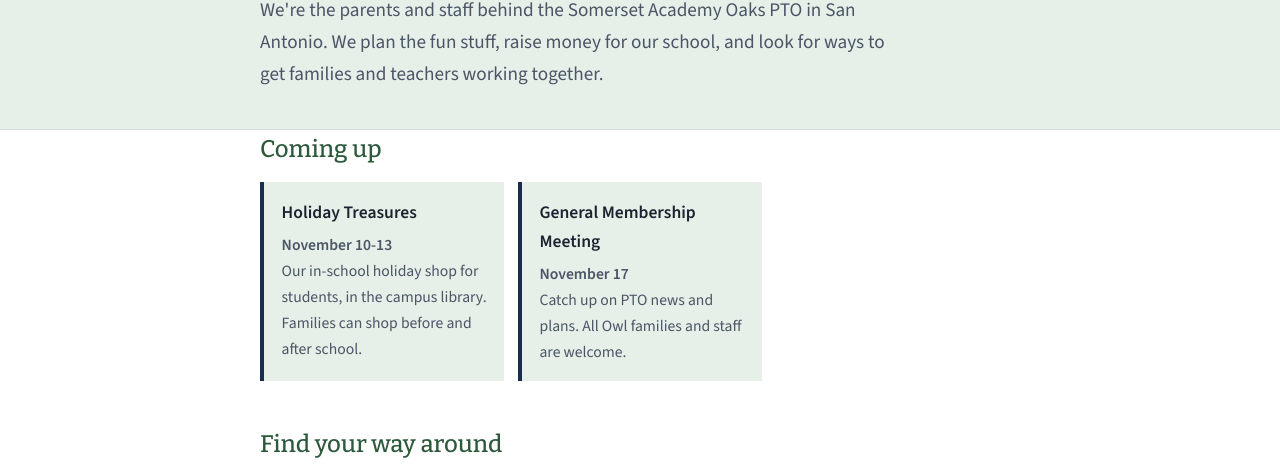
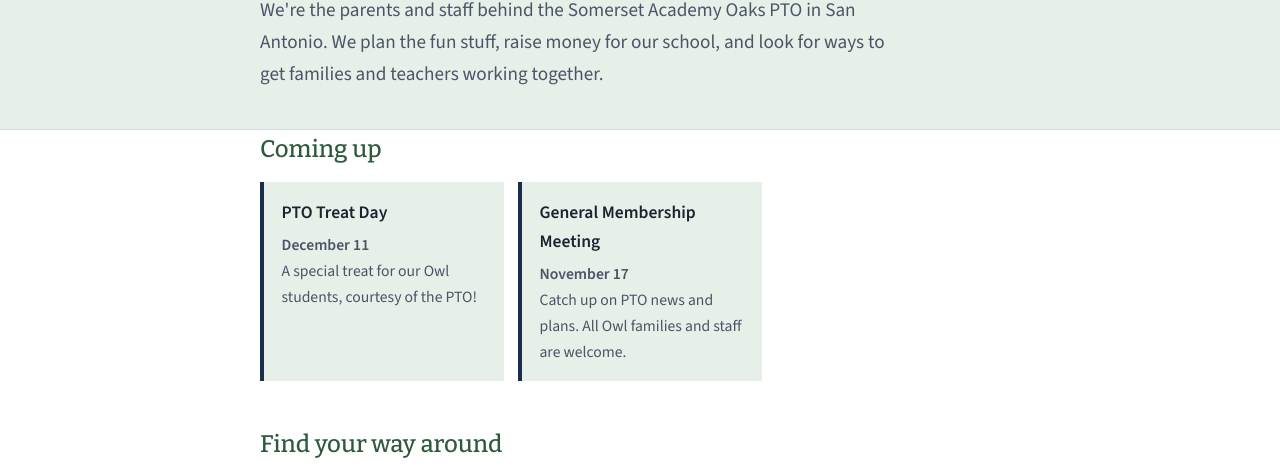
Before and after one commit to somersetoakspto/somersetoakspto, a plain HTML site: page index.html in a window 1280 px wide. Shown: the part 278-752 px from the top of the page. Drawn offline with nearby package versions, Linux system fonts and the light colour scheme.

Commit message:
Update upcoming events in index.html
Replaced the previous events with new upcoming events, including PTO Treat Day and updated General Membership Meeting details.

```diff
--- a/index.html
+++ b/index.html
@@ -41,13 +41,23 @@
 </div>
 
 <main class="wrap">
-  <section aria-labelledby="coming">
-    <h2 id="coming">Coming up</h2>
-    <ul class="cards">
-      <li><h3>Holiday Treasures</h3><p><strong>November 10-13</strong><br>Our in-school holiday shop for students, in the campus library. Families can shop before and after school.</p></li>
-      <li><h3>General Membership Meeting</h3><p><strong>November 17</strong><br>Catch up on PTO news and plans. All Owl families and staff are welcome.</p></li>
-    </ul>
-  </section>
+
+<section aria-labelledby="coming">
+  <h2 id="coming">Coming up</h2>
+  <ul class="cards">
+    <li>
+      <h3>PTO Treat Day</h3>
+      <p><strong>December 11</strong><br>
+      A special treat for our Owl students, courtesy of the PTO!</p>
+    </li>
+    <li>
+      <h3>General Membership Meeting</h3>
+      <p><strong>November 17</strong><br>
+      Catch up on PTO news and plans. All Owl families and staff are welcome.</p>
+    </li>
+  </ul>
+</section>
+
 
   <section aria-labelledby="explore">
     <h2 id="explore">Find your way around</h2>
```
